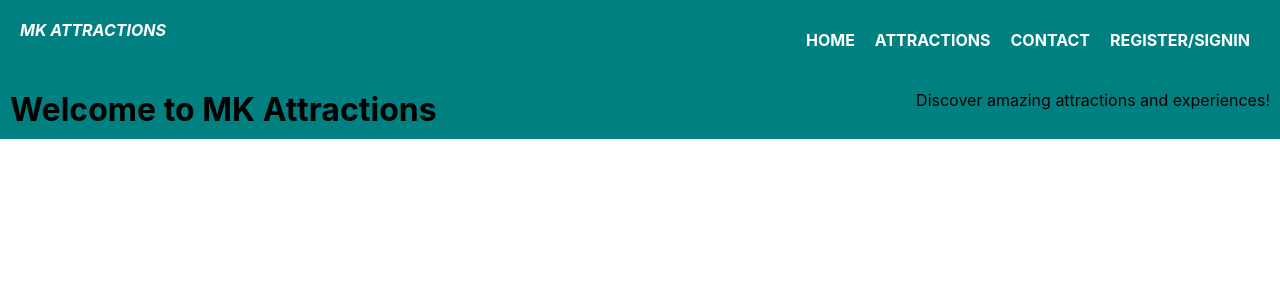
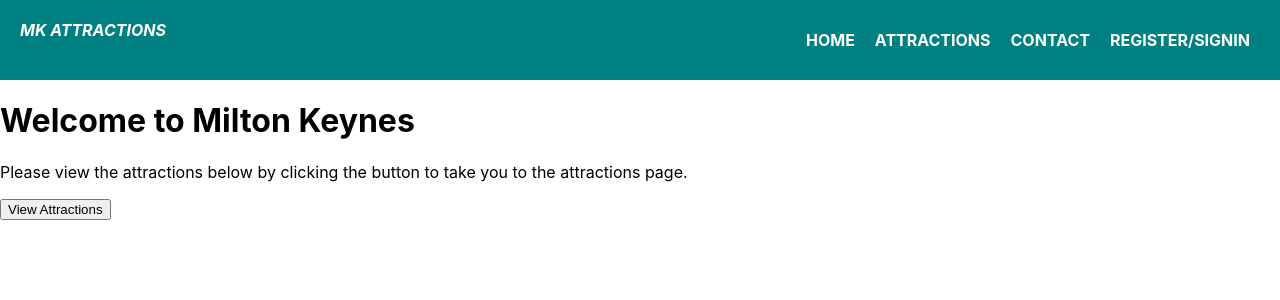
Before and after one commit to hannahro15/Django-React-With-Me-Project, a React (Create React App) app in the folder frontend/reactapp/: page / in a window 1280 px wide. Shown: the top 300 px of the page. Built offline with nearby package versions, Linux system fonts and the light colour scheme.

Commit message:
Add basic content to the home page

```diff
--- a/frontend/reactapp/src/App.css
+++ b/frontend/reactapp/src/App.css
@@ -1,9 +1,3 @@
-* {
-  margin: 0;
-  padding: 0;
-  box-sizing: border-box;
-}
-
 .container {
   display: flex;
   background-color: teal;
--- a/frontend/reactapp/src/pages/home/Home.jsx
+++ b/frontend/reactapp/src/pages/home/Home.jsx
@@ -1,13 +1,13 @@
-import React from 'react';
-import Container from 'react-bootstrap/Container';
+import Button from 'react-bootstrap/Button';
 
 function Home() {
-  return (
-    <Container className="mt-4">
-      <h1>Welcome to MK Attractions</h1>
-      <p>Discover amazing attractions and experiences!</p>
-    </Container>
-  );
+    return (
+        <div className='Home'>
+            <h1>Welcome to Milton Keynes</h1>
+            <p>Please view the attractions below by clicking the button to take you to the attractions page.</p>
+            <Button variant="secondary">View Attractions</Button>
+        </div>
+    )
 }
 
 export default Home;
--- a/frontend/reactapp/src/pages/register-signin/Sign-in.jsx
+++ b/frontend/reactapp/src/pages/register-signin/Sign-in.jsx
@@ -1,5 +1,5 @@
+
 function Signin() {
 
 }
-
 export default Signin;
```
